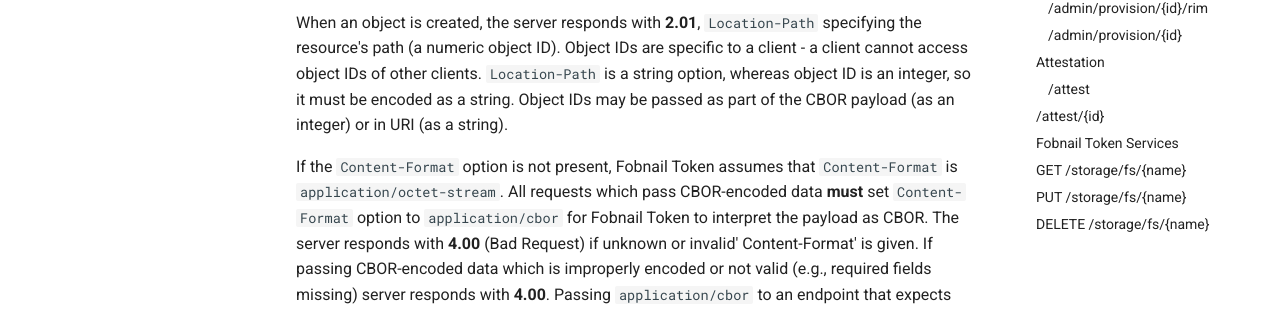
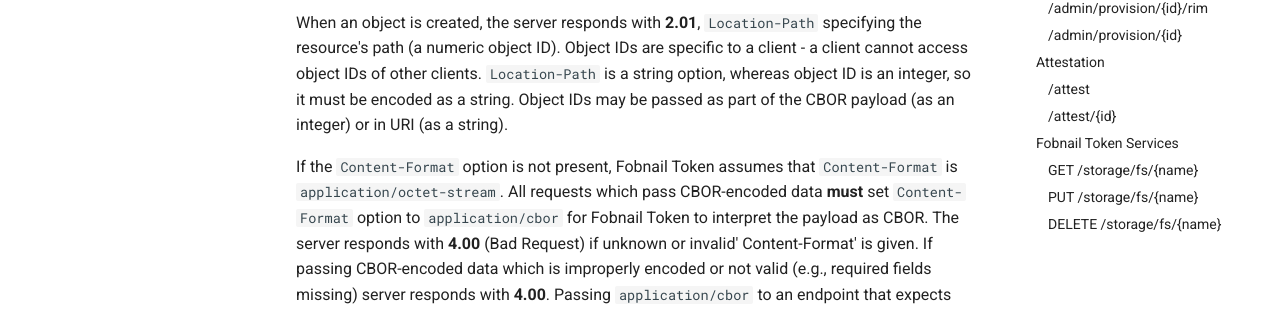
Before and after one commit to fobnail/docs, an MkDocs documentation site: the page built from docs/fobnail-api.md, in a window 1280 px wide. Shown: the part 534-845 px from the top of the page. Built offline with MkDocs 1.6.1 and Material for MkDocs 9.7.7, drawn with Linux system fonts in a browser that asks for light colours.

```diff
--- a/docs/fobnail-api.md
+++ b/docs/fobnail-api.md
@@ -377,7 +377,7 @@ The PCR selection format is similar to that of [RIM](#rim) but stripped of
 unnecessary fields. Due to the nature of PCR selection parsing done by
 `TPM2_Quote()`, order of PCR banks matters.
 
-### /attest/{id}
+#### /attest/{id}
 
 The client sends the evidence to this endpoint (the result of TPM Quote). Based
 on the evidence, Fobnail Token decides whether the platform is trustworthy or
@@ -423,7 +423,7 @@ returned.
 > Note: currently, crypto API is not fully defined. Future versions of this
 > document will address this problem.
 
-### GET /storage/fs/{name}
+#### GET /storage/fs/{name}
 
 The client sends a request to this endpoint to read a file. The file path is
 encoded as part of the URI. If the file exists (and if it's accessible),
@@ -438,7 +438,7 @@ Fobnail Token attempts to open (or create) the requested file and returns
 **2.01** response with file ID, which is used as a handle to access the file.
 **4.04** is returned if the file does not exist or there is no access.
 
-### PUT /storage/fs/{name}
+#### PUT /storage/fs/{name}
 
 This endpoint is used to write file contents. Fobnail Token attempts to write
 the specified file (URI) with the provided payload. If successful, Fobnail Token
@@ -451,7 +451,7 @@ file has been updated). Request may fail in the following situations:
 - If writing the file failed for any reason - **5.00** error (payload may
   contain additional context).
 
-### DELETE /storage/fs/{name}
+#### DELETE /storage/fs/{name}
 
 This endpoint is used to delete a file. The file name is provided in URI, and
 the payload should be empty. On success, or if the file didn't exist before
```
